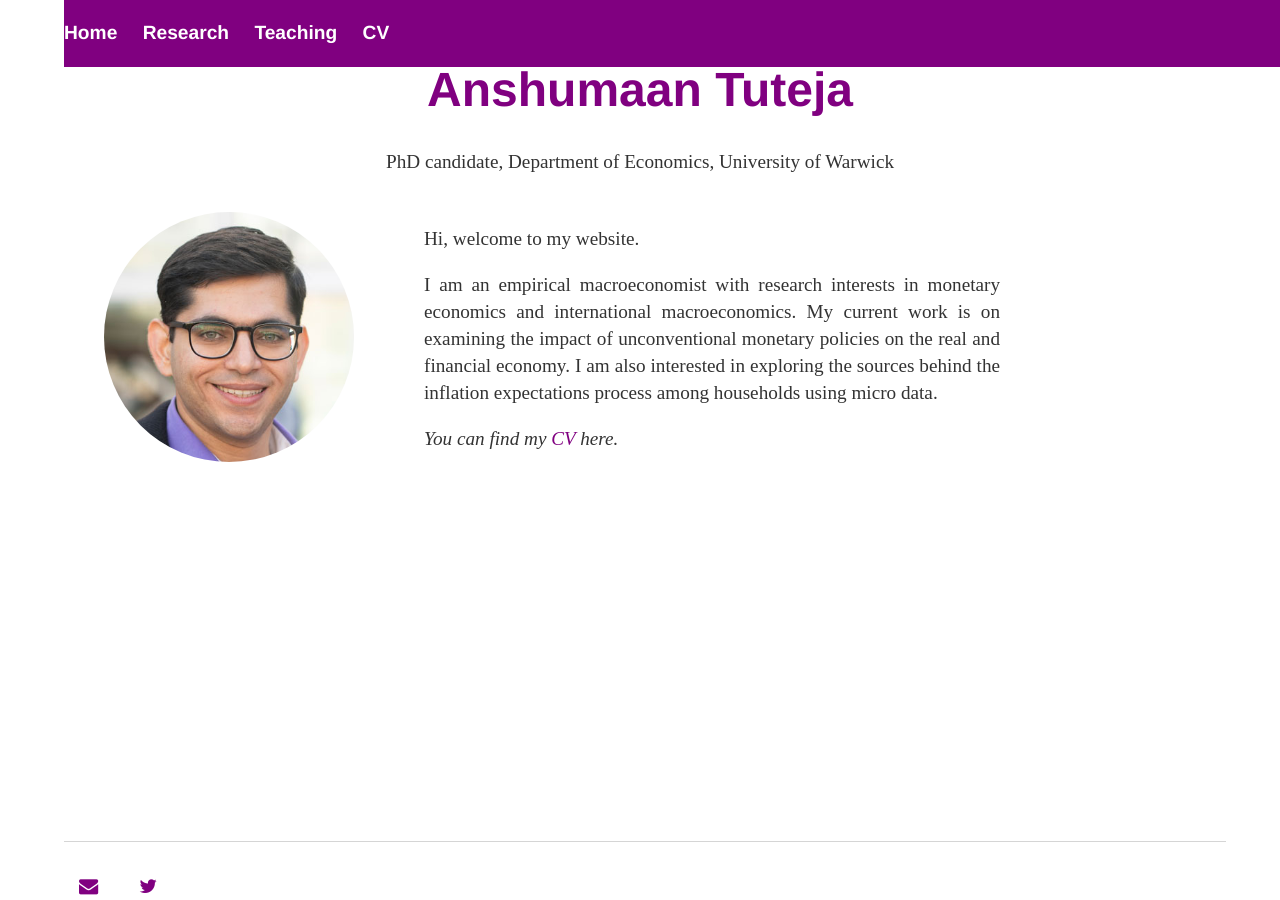
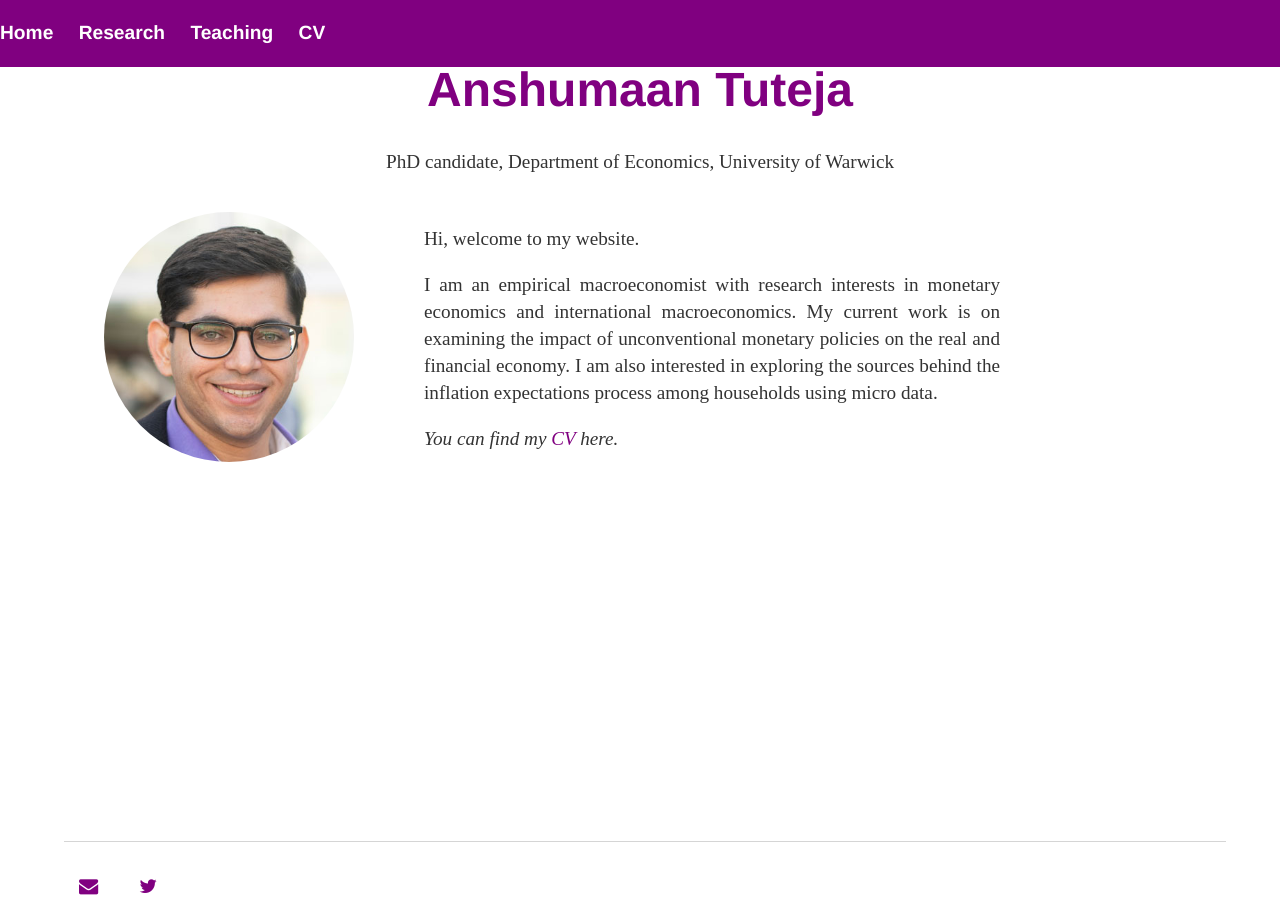
Before and after one commit to anshumaan-tuteja/anshumaan-tuteja.github.io, a Jekyll site: the page built from index.html, in a window 1280 px wide and 900 px high. Built offline with Jekyll 4.4.1, drawn with Linux system fonts in a browser that asks for light colours.

Commit message:
Fixing navigation bar

```diff
--- a/css/main.css
+++ b/css/main.css
@@ -6,7 +6,7 @@ main {
    flex-wrap: wrap;
    flex-direction: column;
    width: 95%;
-   margin-top: 20px
+   margin-top: 50px
    /* height: 95%;  */
    }
 
@@ -31,6 +31,7 @@ nav {
   background-color: #800080;
   position: fixed;
   top: 0;
+  left: 0;
   width: 100%;
 }
 
```
